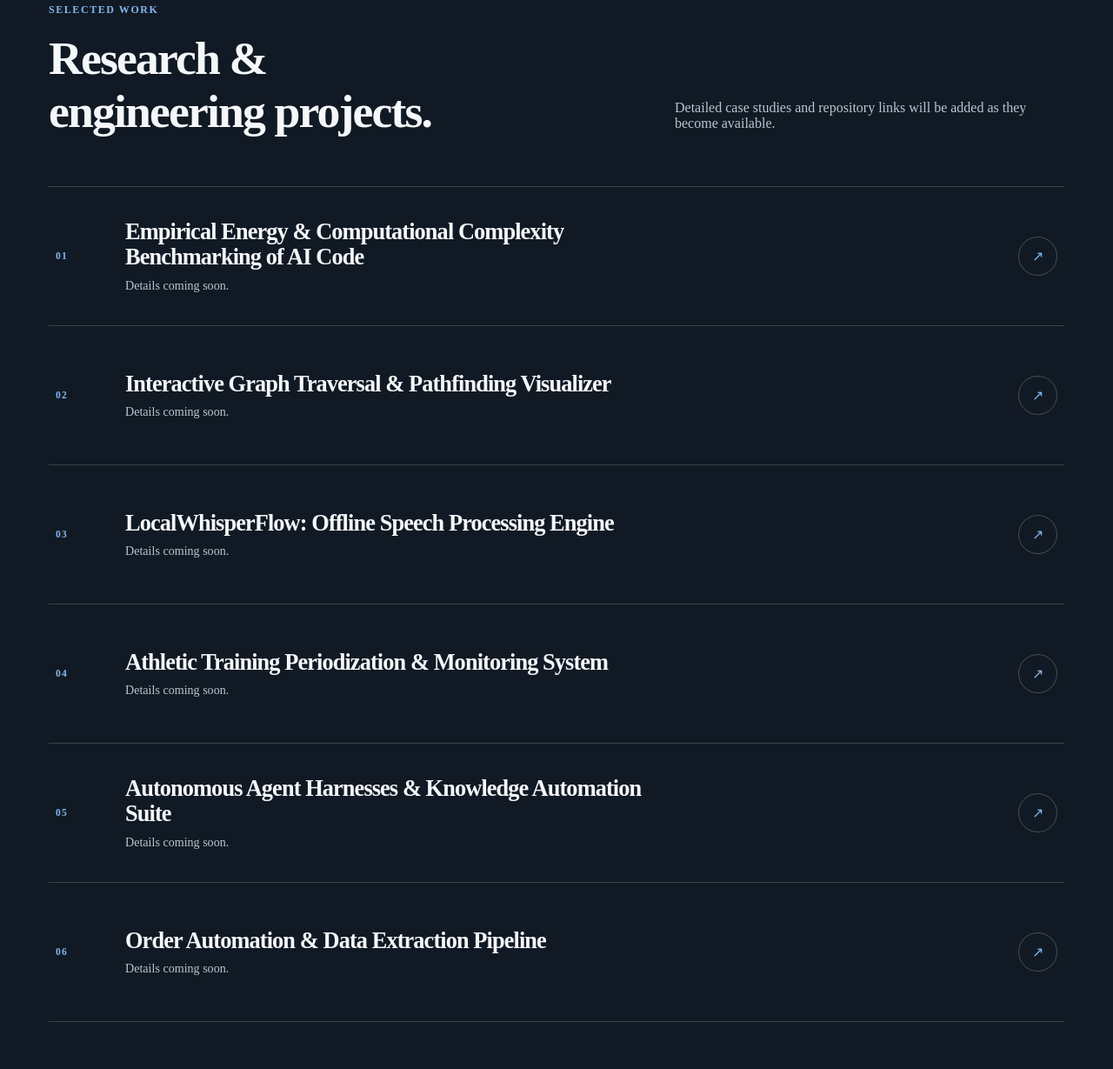
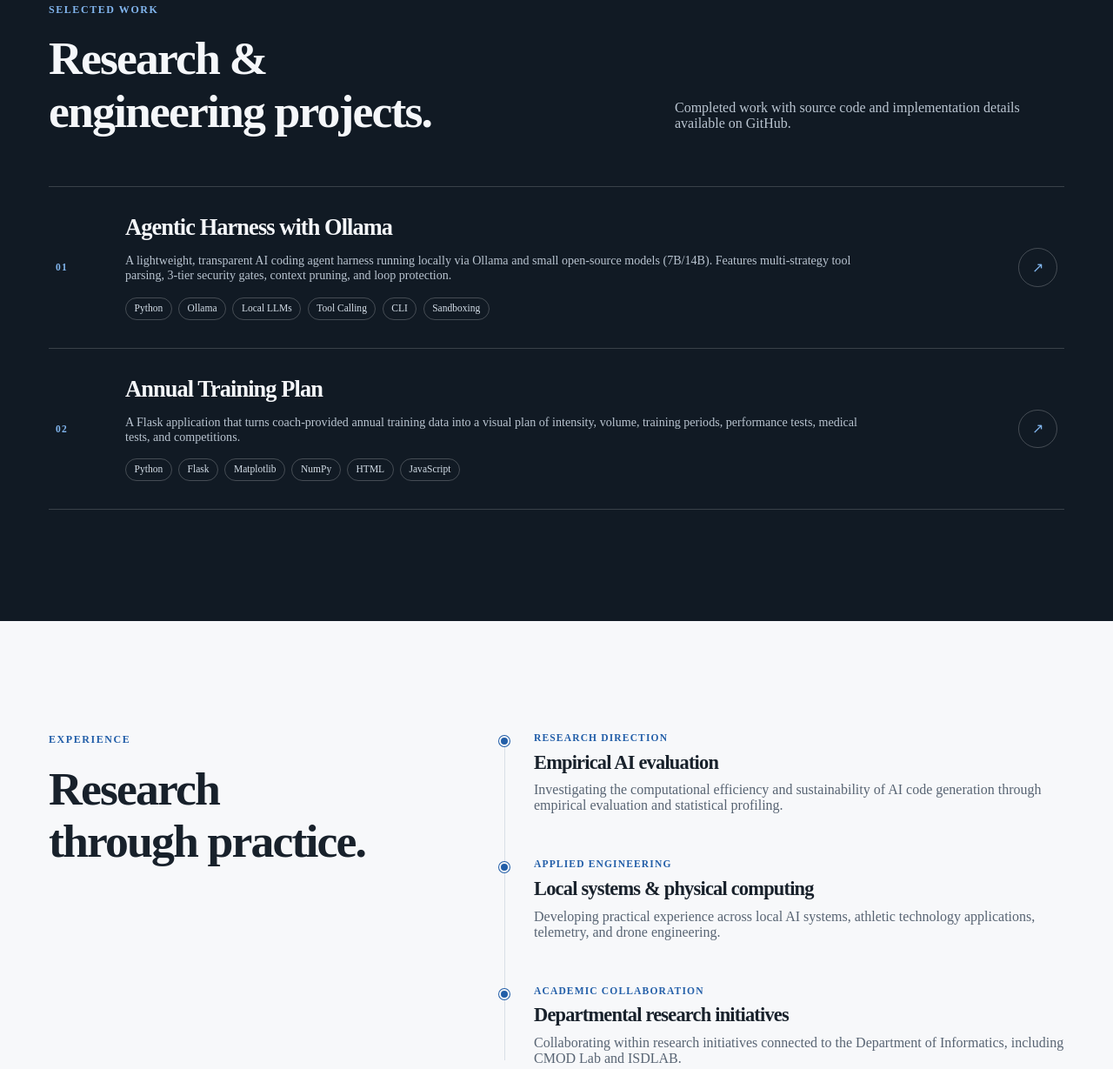
Before and after one commit to DimitriosLeftheriotis/DimitriosLeftheriotis, a plain HTML site: page index.html in a window 1280 px wide. Shown: the part 2966-4195 px from the top of the page at 87% size. Drawn offline with Linux system fonts and the light colour scheme.

Commit message:
Add Agentic Harness with Ollama project

```diff
--- a/index.html
+++ b/index.html
@@ -182,39 +182,42 @@
             <p class="eyebrow">Selected work</p>
             <h2 id="projects-title">Research &amp; engineering projects.</h2>
           </div>
-          <p>Detailed case studies and repository links will be added as they become available.</p>
+          <p>Completed work with source code and implementation details available on GitHub.</p>
         </div>
 
         <div class="projects-grid">
           <article class="project-card" data-reveal>
             <p class="project-index">01</p>
-            <div><h3>Empirical Energy &amp; Computational Complexity Benchmarking of AI Code</h3><p>Details coming soon.</p></div>
-            <span class="project-arrow" aria-hidden="true">↗</span>
+            <div class="project-content">
+              <h3><a href="https://github.com/DimitriosLeftheriotis/Agentic-Harness-with-Ollama" target="_blank" rel="noopener noreferrer">Agentic Harness with Ollama</a></h3>
+              <p>A lightweight, transparent AI coding agent harness running locally via Ollama and small open-source models (7B/14B). Features multi-strategy tool parsing, 3-tier security gates, context pruning, and loop protection.</p>
+              <ul class="project-tech" aria-label="Technologies used">
+                <li>Python</li>
+                <li>Ollama</li>
+                <li>Local LLMs</li>
+                <li>Tool Calling</li>
+                <li>CLI</li>
+                <li>Sandboxing</li>
+              </ul>
+            </div>
+            <a class="project-arrow" href="https://github.com/DimitriosLeftheriotis/Agentic-Harness-with-Ollama" target="_blank" rel="noopener noreferrer" aria-label="View Agentic Harness with Ollama source code on GitHub">↗</a>
           </article>
+
           <article class="project-card" data-reveal>
             <p class="project-index">02</p>
-            <div><h3>Interactive Graph Traversal &amp; Pathfinding Visualizer</h3><p>Details coming soon.</p></div>
-            <span class="project-arrow" aria-hidden="true">↗</span>
-          </article>
-          <article class="project-card" data-reveal>
-            <p class="project-index">03</p>
-            <div><h3>LocalWhisperFlow: Offline Speech Processing Engine</h3><p>Details coming soon.</p></div>
-            <span class="project-arrow" aria-hidden="true">↗</span>
-          </article>
-          <article class="project-card" data-reveal>
-            <p class="project-index">04</p>
-            <div><h3>Athletic Training Periodization &amp; Monitoring System</h3><p>Details coming soon.</p></div>
-            <span class="project-arrow" aria-hidden="true">↗</span>
-          </article>
-          <article class="project-card" data-reveal>
-            <p class="project-index">05</p>
-            <div><h3>Autonomous Agent Harnesses &amp; Knowledge Automation Suite</h3><p>Details coming soon.</p></div>
-            <span class="project-arrow" aria-hidden="true">↗</span>
-          </article>
-          <article class="project-card" data-reveal>
-            <p class="project-index">06</p>
-            <div><h3>Order Automation &amp; Data Extraction Pipeline</h3><p>Details coming soon.</p></div>
-            <span class="project-arrow" aria-hidden="true">↗</span>
+            <div class="project-content">
+              <h3><a href="https://github.com/DimitriosLeftheriotis/Annual-Training-Plan" target="_blank" rel="noopener noreferrer">Annual Training Plan</a></h3>
+              <p>A Flask application that turns coach-provided annual training data into a visual plan of intensity, volume, training periods, performance tests, medical tests, and competitions.</p>
+              <ul class="project-tech" aria-label="Technologies used">
+                <li>Python</li>
+                <li>Flask</li>
+                <li>Matplotlib</li>
+                <li>NumPy</li>
+                <li>HTML</li>
+                <li>JavaScript</li>
+              </ul>
+            </div>
+            <a class="project-arrow" href="https://github.com/DimitriosLeftheriotis/Annual-Training-Plan" target="_blank" rel="noopener noreferrer" aria-label="View Annual Training Plan source code on GitHub">↗</a>
           </article>
         </div>
       </div>
--- a/styles.css
+++ b/styles.css
@@ -152,9 +152,15 @@ html[data-theme="dark"] [data-theme-icon="moon"] { opacity: 1; transform: rotate
 .project-card { display: grid; min-height: 10rem; align-items: center; gap: 2rem; padding: 2rem .5rem; border-bottom: 1px solid rgb(255 255 255 / 17%); grid-template-columns: 3rem minmax(0,1fr) auto; transition: all var(--transition); }
 .project-card:hover { padding-inline: 1.25rem; background: rgb(255 255 255 / 3.5%); }
 .project-index { margin: 0; color: #82b6ef; }
-.project-card h3 { max-width: 38rem; margin-bottom: .55rem; font-size: clamp(1.15rem,2.4vw,1.65rem); }
-.project-card p:not(.project-index) { margin: 0; font-size: .88rem; }
-.project-arrow { display: grid; width: 2.8rem; height: 2.8rem; place-items: center; border: 1px solid rgb(255 255 255 / 22%); border-radius: 50%; color: #82b6ef; }
+.project-content { display: grid; gap: .9rem; }
+.project-card h3 { max-width: 38rem; margin-bottom: 0; font-size: clamp(1.15rem,2.4vw,1.65rem); }
+.project-card h3 a { text-decoration-color: transparent; text-decoration-line: underline; text-decoration-thickness: .08em; text-underline-offset: .18em; transition: color var(--transition), text-decoration-color var(--transition); }
+.project-card h3 a:hover { color: #a8d1ff; text-decoration-color: currentColor; }
+.project-card p:not(.project-index) { max-width: 53rem; margin: 0; font-size: .88rem; }
+.project-tech { display: flex; flex-wrap: wrap; gap: .45rem; padding: 0; margin: .15rem 0 0; list-style: none; }
+.project-tech li { padding: .32rem .6rem; border: 1px solid rgb(255 255 255 / 22%); border-radius: 999px; color: #d4dee8; font-size: .72rem; line-height: 1.2; }
+.project-arrow { display: grid; width: 2.8rem; height: 2.8rem; place-items: center; border: 1px solid rgb(255 255 255 / 22%); border-radius: 50%; color: #82b6ef; transition: color var(--transition), background var(--transition), border-color var(--transition), transform var(--transition); }
+.project-arrow:hover { transform: translateY(-2px); border-color: #82b6ef; background: rgb(130 182 239 / 12%); color: #a8d1ff; }
 
 .timeline { position: relative; display: grid; }
 .timeline::before { position: absolute; top: .35rem; bottom: .4rem; left: .35rem; width: 1px; background: var(--color-border); content: ""; }
```
Also changed, not shown: tests/site.test.mjs (+33 -10 lines), 1 other file.
